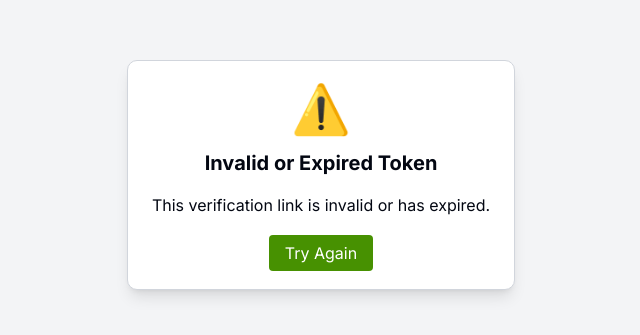
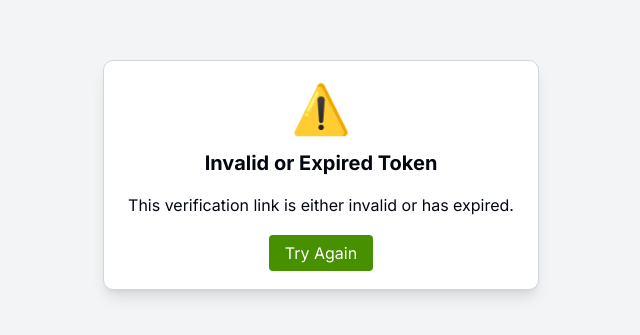
Before and after one commit to agbajekehinde/land-verify, a Next.js app: page /complete-signup in a window 1280 px wide. Shown: the part 225-560 px from the top of the page, without its empty margins (319-959 px from the left). Built offline with nearby package versions, Linux system fonts and the light colour scheme; a web font is replaced by a local one.

Commit message:
modified:   app/complete-signup/CompleteSignupClient.tsx

```diff
--- a/app/complete-signup/CompleteSignupClient.tsx
+++ b/app/complete-signup/CompleteSignupClient.tsx
@@ -158,7 +158,7 @@ export default function CompleteSignup() {
         <div className="max-w-md mx-auto p-6 border border-gray-300 rounded-lg shadow-lg bg-white text-center">
           <div className="text-red-500 text-5xl mb-4">⚠️</div>
           <h1 className="text-xl font-bold mb-4">Invalid or Expired Token</h1>
-          <p className="mb-6">This verification link is invalid or has expired.</p>
+          <p className="mb-6">This verification link is either invalid or has expired.</p>
           <Link href="/signup" className="bg-[#479101] text-white px-4 py-2 rounded hover:bg-[#3a7a01]">
             Try Again
           </Link>
```
